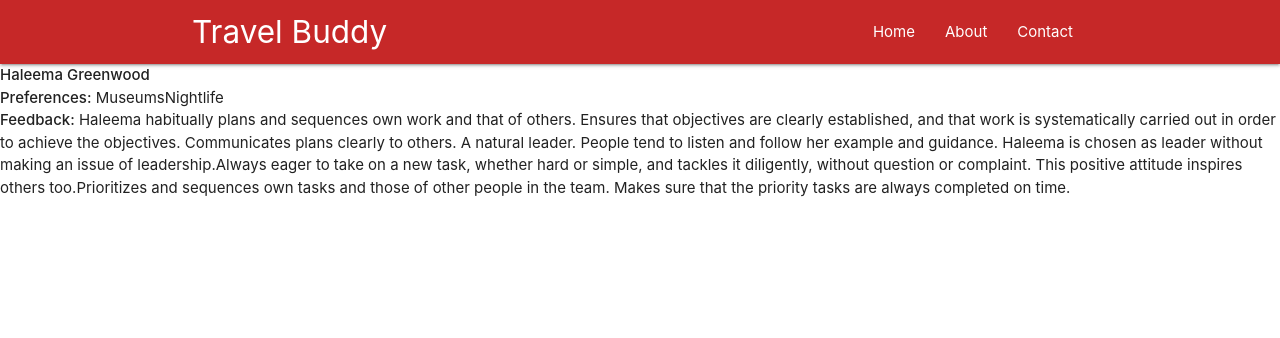
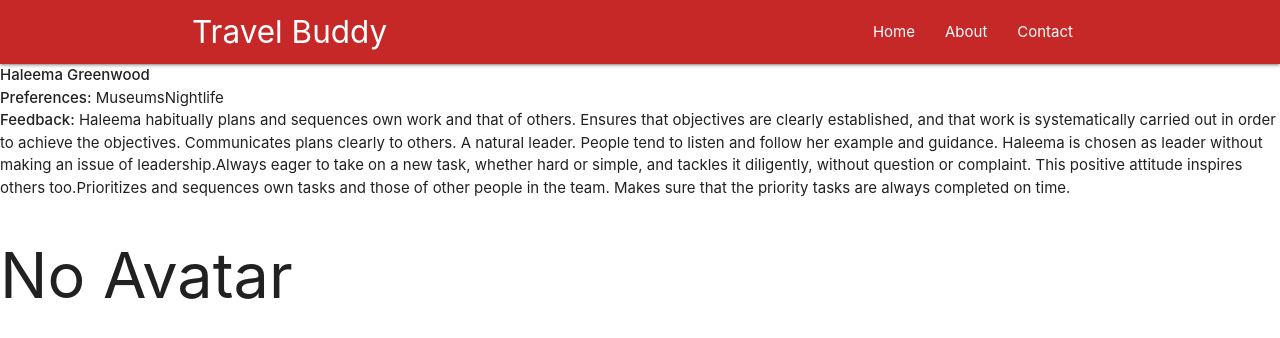
Before and after one commit to hoanphungt/TravelBuddy, a React (Create React App) app: page /matches/1 in a window 1280 px wide. Shown: the top 338 px of the page. Built offline with nearby package versions, Linux system fonts and the light colour scheme.

Commit message:
avatarworking2

```diff
--- a/src/components/MatchPerson.js
+++ b/src/components/MatchPerson.js
@@ -2,12 +2,25 @@ import React, { Component } from 'react'
 import { connect } from 'react-redux'
 
 class MatchPerson extends Component {
+/*  state = {
 
+  }
+
+          <img src={require(`${srcString}`)}alt ='avatar'/>
+
+  sourcePhoto = () => {
+    this.setState({
+      scrString :this.props.travelers.filter(traveler => traveler.id == id)[0].photo
+    })
+  }*/
   render() {
     const id = this.props.match.params.id
 
+    const srcString = this.props.travelers.filter(traveler => traveler.id == id)[0].photo
+    console.log(srcString)
     return (
       <>
+      {this.sourcePhoto}
         <div>
           <strong>{this.props.travelers.filter(traveler => traveler.id == id)[0].firstName} {this.props.travelers.filter(traveler => traveler.id == id)[0].lastName}</strong>
 
@@ -18,6 +31,9 @@ class MatchPerson extends Component {
         </div>
         <div>
           <strong>Feedback:</strong> {this.props.travelers.filter(traveler => traveler.id == id)[0].feedback}
+          {srcString ?           <img src={require(`${srcString}`)}alt ='avatar'/>
+: <h1>No Avatar</h1>}
+
 
         </div>
       </>
```
